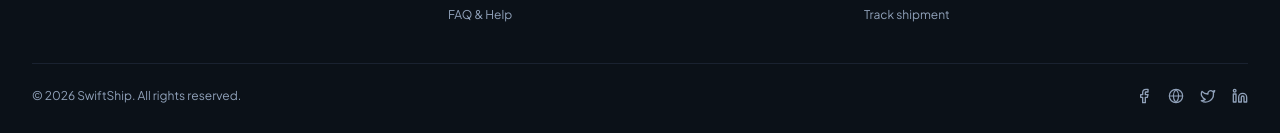
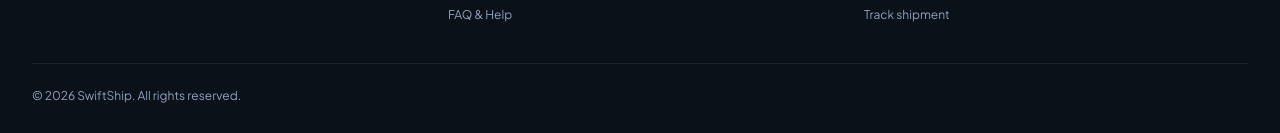
Before and after one commit to luscentbronze-create/Swiftship, a React (Vite) app: page / in a window 1280 px wide. Shown: the part 3450-3583 px from the top of the page. Built offline with nearby package versions, Linux system fonts and the light colour scheme; no server answers.

Commit message:
Remove social icons from footer bottom bar

```diff
--- a/src/components/Footer.tsx
+++ b/src/components/Footer.tsx
@@ -1,5 +1,4 @@
 import React from 'react';
-import { Facebook, Linkedin, Twitter } from 'lucide-react';
 import { SwiftShipLogo } from './SwiftShipLogo.tsx';
 
 interface FooterProps {
@@ -92,46 +91,8 @@ export const Footer: React.FC<FooterProps> = ({ onNavigate }) => {
         </div>
 
         {/* Bottom bar */}
-        <div className="pt-6 flex flex-col sm:flex-row items-center justify-between gap-4 text-xs text-slate-400">
+        <div className="pt-6 flex items-center justify-between text-xs text-slate-400">
           <p>© 2026 SwiftShip. All rights reserved.</p>
-
-          {/* Social Icons matching image.png */}
-          <div className="flex items-center gap-4 text-slate-400">
-            <a
-              href="#facebook"
-              aria-label="Facebook"
-              className="hover:text-white transition-colors cursor-pointer"
-            >
-              <Facebook className="w-4 h-4" />
-            </a>
-            {/* Globe / Web / Dribbble */}
-            <a
-              href="#network"
-              aria-label="Network"
-              className="hover:text-white transition-colors cursor-pointer"
-            >
-              <svg className="w-4 h-4 fill-currentColor" viewBox="0 0 24 24">
-                <circle cx="12" cy="12" r="10" stroke="currentColor" strokeWidth="1.8" fill="none" />
-                <path d="M12 2a14.5 14.5 0 0 0 0 20M12 2a14.5 14.5 0 0 1 0 20M2 12h20" stroke="currentColor" strokeWidth="1.8" fill="none" />
-              </svg>
-            </a>
-            {/* X / Twitter */}
-            <a
-              href="#twitter"
-              aria-label="X Twitter"
-              className="hover:text-white transition-colors cursor-pointer"
-            >
-              <Twitter className="w-4 h-4" />
-            </a>
-            {/* LinkedIn */}
-            <a
-              href="#linkedin"
-              aria-label="LinkedIn"
-              className="hover:text-white transition-colors cursor-pointer"
-            >
-              <Linkedin className="w-4 h-4" />
-            </a>
-          </div>
         </div>
       </div>
     </footer>
```
